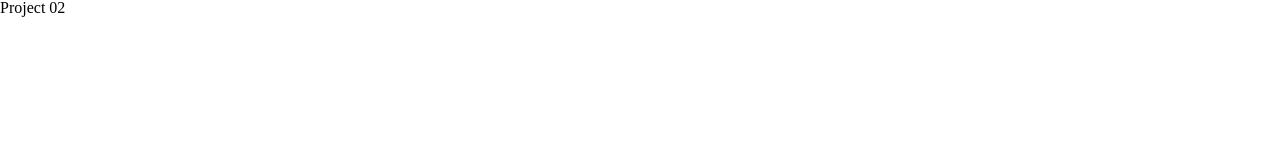
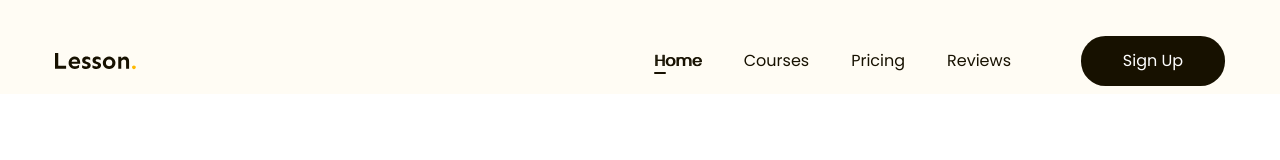
Before and after one commit to cn554232-create/htmlcss-project-01, a plain HTML site: page index.html in a window 1280 px wide. Shown: the top 160 px of the page. Drawn offline with Linux system fonts and the light colour scheme.

Commit message:
P1-Header

```diff
--- a/asset/css/styles.css
+++ b/asset/css/styles.css
@@ -0,0 +1,94 @@
+* {
+    box-sizing: border-box;
+}
+
+html {
+    font-size: 62.5%;
+}
+
+body {
+    font-size: 1.6rem;
+    font-family: "Poppins", sans-serif;
+}
+
+/* ========================================= common ========================================== */
+a {
+    text-decoration: none;
+}
+
+.main-content {
+    width: 1170px;
+    max-width: calc(100% - 48px);
+    margin-left: auto;
+    margin-right: auto;
+}
+
+.btn {
+    display: inline-block;
+    min-width: 118px;
+    padding: 0 41px;
+    line-height: 50px;
+    color: #fff;
+    text-align: center;
+    font-size: 1.6rem;
+    border-radius: 24.5px;
+    background: #171100;
+}
+
+/* ========================================= header ========================================== */
+.header {
+    background: #fffcf4;
+}
+
+.header.fixed{
+    position: sticky;
+    top: -28px;
+}
+
+.header .body {
+    display: flex;
+    align-items: center;
+    padding: 36px 0 8px;
+}
+
+.nav {
+    margin-left: auto;
+}
+
+.nav ul {
+    display: flex;
+}
+
+.nav a {
+    position: relative;
+    color: #171100;
+    font-size: 1.6rem;
+    padding: 8px 21px;
+}
+
+.nav a:hover,
+nav li.active a {
+    color: #171100;
+    /* font-weight: 600; */
+    text-shadow: 1px 0 0 currentColor;
+}
+
+.nav li.active a::after {
+    display: block;
+    position: absolute;
+    left: 21px;
+    bottom: 6px;
+    content: "";
+    width: 12px;
+    height: 2px;
+    border-radius: 1px;
+    background: #171100;
+}
+
+.header .btn-sign-up {
+    min-width: 144px;
+}
+
+.header .action{
+    margin-left: 49px;
+}
--- a/index.html
+++ b/index.html
@@ -1,16 +1,60 @@
-<!DOCTYPE html>
+<!doctype html>
 <html lang="en">
     <head>
-    <meta charset="UTF-8">
-    <meta name="viewport" content="width=device-width, initial-scale=1.0">
+        <meta charset="UTF-8" />
+        <meta name="viewport" content="width=device-width, initial-scale=1.0" />
         <!-- Reset CSS -->
-     <link rel="stylesheet" href="./asset/css/reset.css">
+        <link rel="stylesheet" href="./asset/css/reset.css" />
 
+        <!-- Embed Fonts -->
+        <link rel="preconnect" href="https://fonts.googleapis.com" />
+        <link rel="preconnect" href="https://fonts.gstatic.com" crossorigin />
+        <link
+            href="https://fonts.googleapis.com/css2?family=Poppins:ital,wght@0,400;0,500;0,600;0,700;1,400&family=Sen:wght@400..800&display=swap"
+            rel="stylesheet"
+        />
         <!-- Styles -->
-      <link rel="stylesheet" href="./asset/css/styles.css">
+        <link rel="stylesheet" href="./asset/css/styles.css" />
         <title>F8 Project 02</title>
     </head>
     <body>
-    <h1>Project 02</h1>
+        <main style="height: 5000px">
+            <!-- Header -->
+            <header class="header fixed">
+                <div class="main-content">
+                    <div class="body">
+                        <!------------------------------- logo ---------------------------------->
+                        <img
+                            src="./asset/img/logo.svg"
+                            alt="Lesson."
+                            class="logo"
+                        />
+
+                        <!------------------------------- nav ---------------------------------->
+                        <nav class="nav">
+                            <ul>
+                                <li class="active">
+                                    <a href="#!">Home</a>
+                                </li>
+                                <li>
+                                    <a href="#!">Courses</a>
+                                </li>
+                                <li>
+                                    <a href="#!">Pricing</a>
+                                </li>
+                                <li>
+                                    <a href="#!">Reviews</a>
+                                </li>
+                            </ul>
+                        </nav>
+
+                        <!------------------------------- btn action ---------------------------------->
+                        <div class="action">
+                            <a href="#!" class="btn btn-sign-up">Sign Up</a>
+                        </div>
+                    </div>
+                </div>
+            </header>
+        </main>
     </body>
 </html>
```
Also changed, not shown: asset/img/logo.svg (added). Lines whose indentation alone changed are shown as unchanged.
